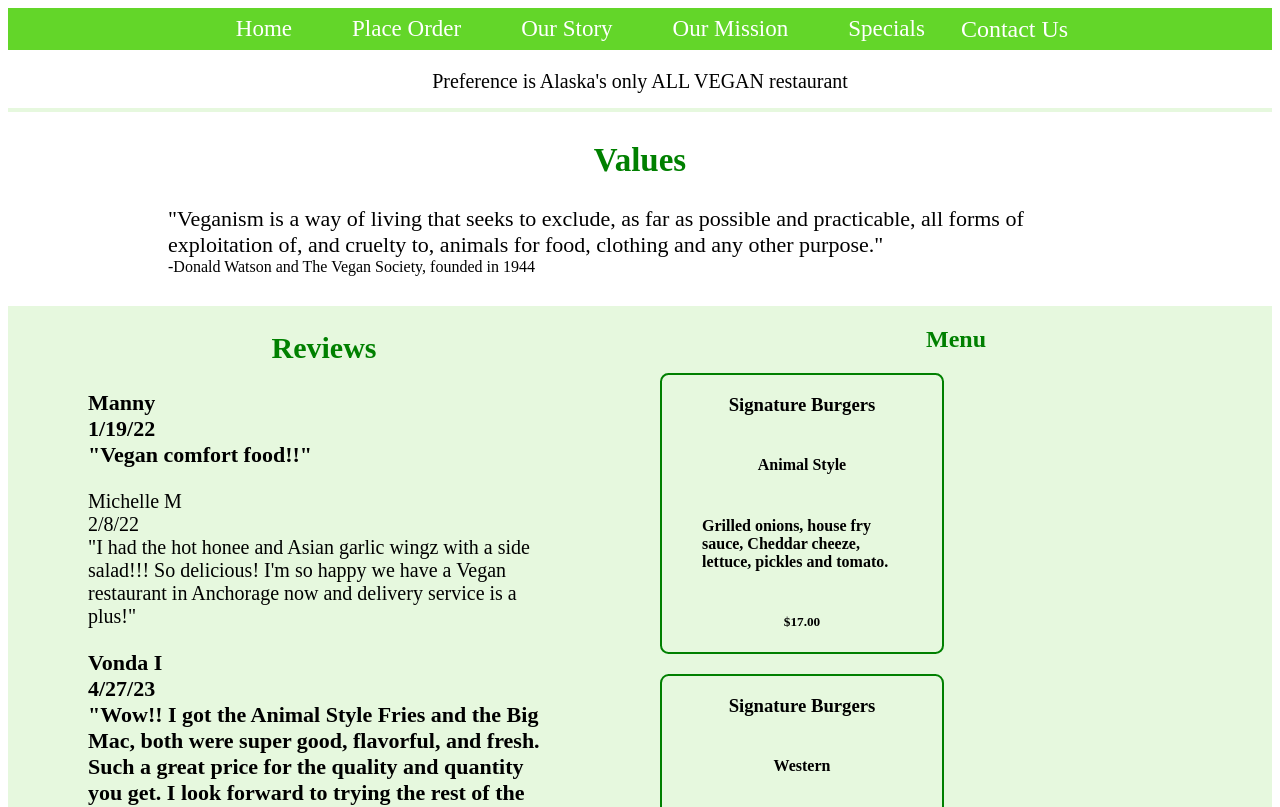
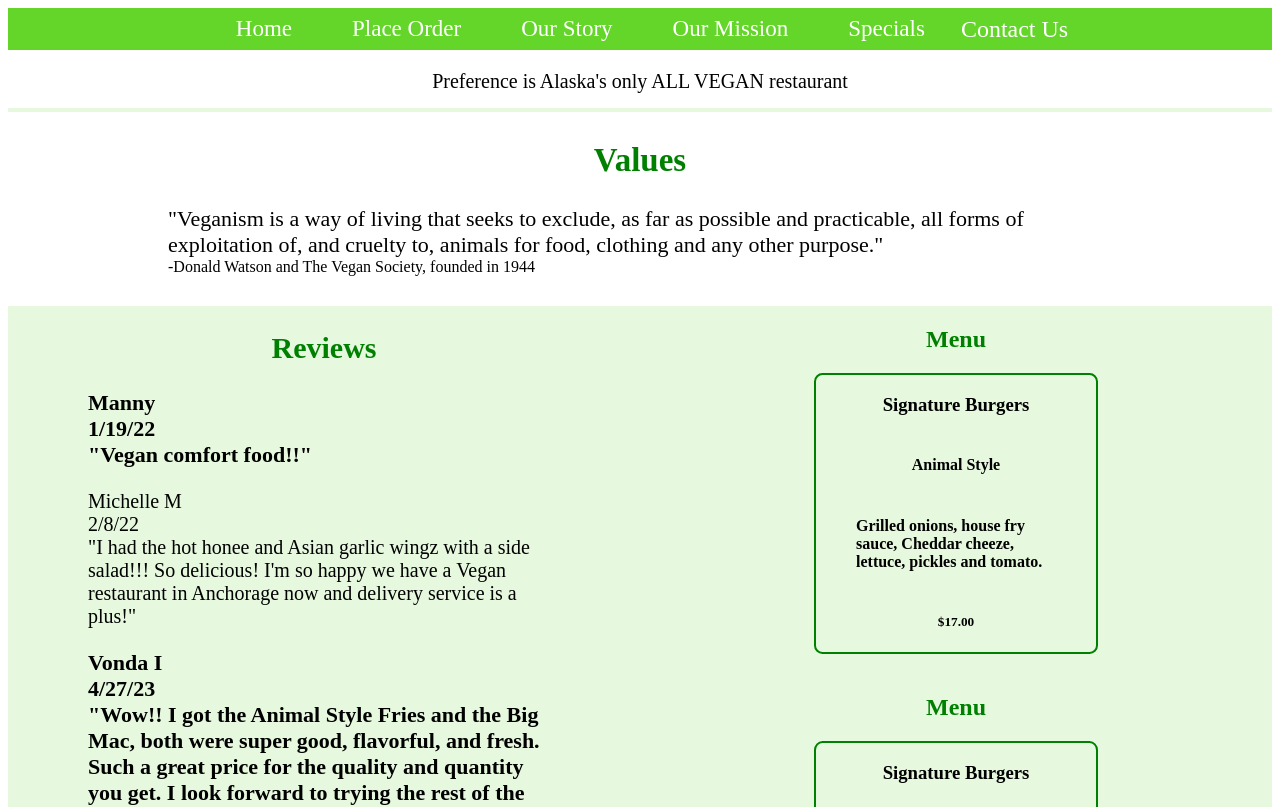
Before and after one commit to jazzminceleste/Final-Project-React-App, a React (Vite) app: page / in a window 1280 px wide. Shown: the top 807 px of the page. Built offline with nearby package versions, Linux system fonts and the light colour scheme.

Commit message:
21 still working on menu

```diff
--- a/src/App.css
+++ b/src/App.css
@@ -160,8 +160,10 @@ h2 {
 } */
 
 .menu-cards {
-  /* display: flex; */
+  display: flex;
   flex-direction: row;
   align-items: center;
   flex-wrap: wrap;
+  justify-content: space-between;
+  justify-content: space-around;
 }
--- a/src/App.jsx
+++ b/src/App.jsx
@@ -17,7 +17,6 @@ const App = () => {
         <aside className='review'><Reviews /></aside>
 
         <div className='menu-cards'>
-          <h2>Menu</h2>
           {itemDetails.map(item => (
             <Menu className="menu" items={item} />
           )
--- a/src/components/Menu.jsx
+++ b/src/components/Menu.jsx
@@ -3,11 +3,14 @@
 const Menu = (props) => {
 
   return (
-    <div className="menu-card">
-      <h3 className='flex-ctr'>{props.items.category}</h3>
-      <h4 className='flex-ctr'>{props.items.name}</h4>
-      <h4 className='flex-ctr'>{props.items.description}</h4>
-      <h5 className='flex-ctr'>{props.items.price}</h5>
+    <div >
+      <h2>Menu</h2>
+      <div className="menu-card">
+        <h3 className='flex-ctr'>{props.items.category}</h3>
+        <h4 className='flex-ctr'>{props.items.name}</h4>
+        <h4 className='flex-ctr'>{props.items.description}</h4>
+        <h5 className='flex-ctr'>{props.items.price}</h5>
+      </div>
     </div>
   )
 }
```
